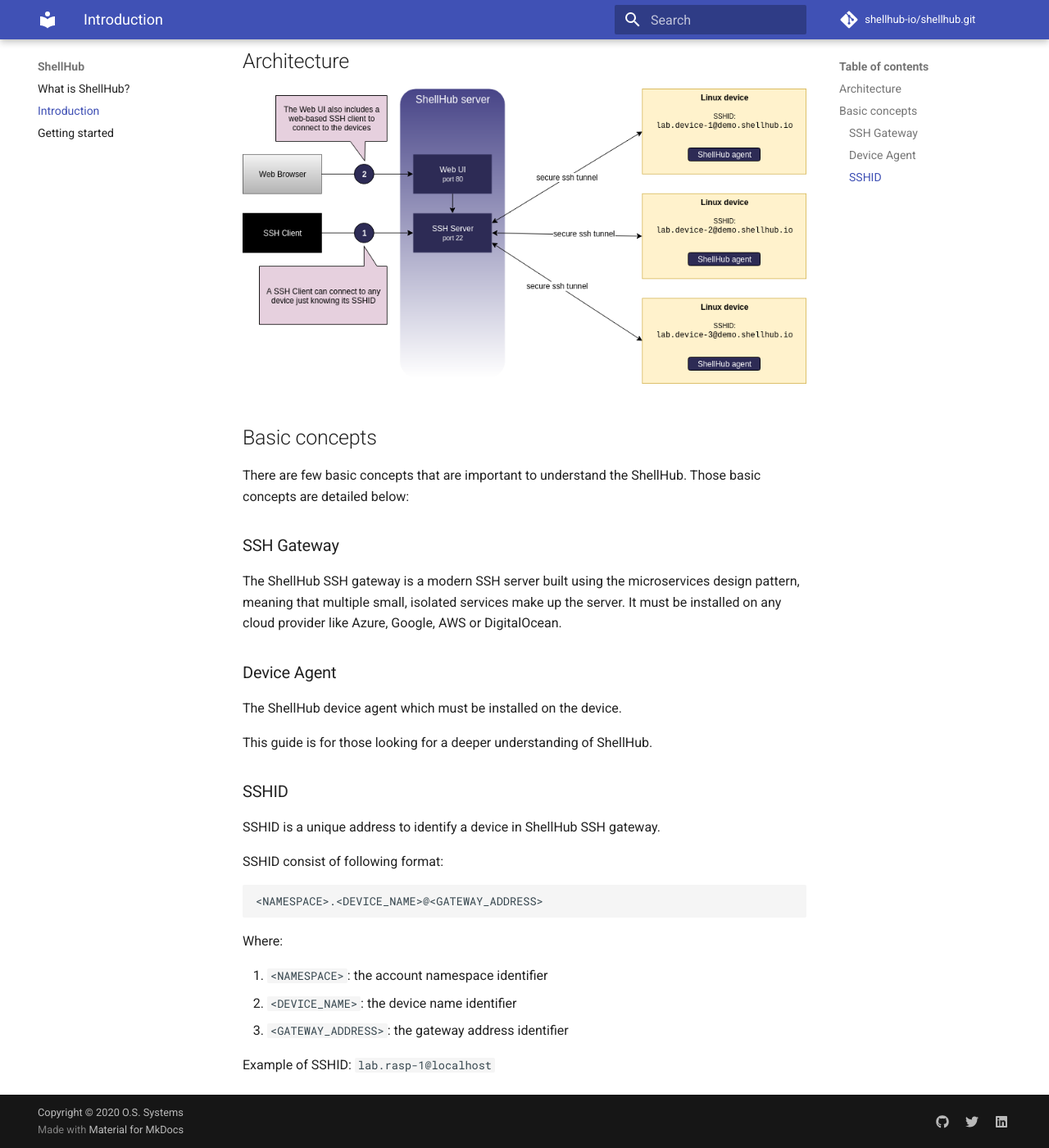
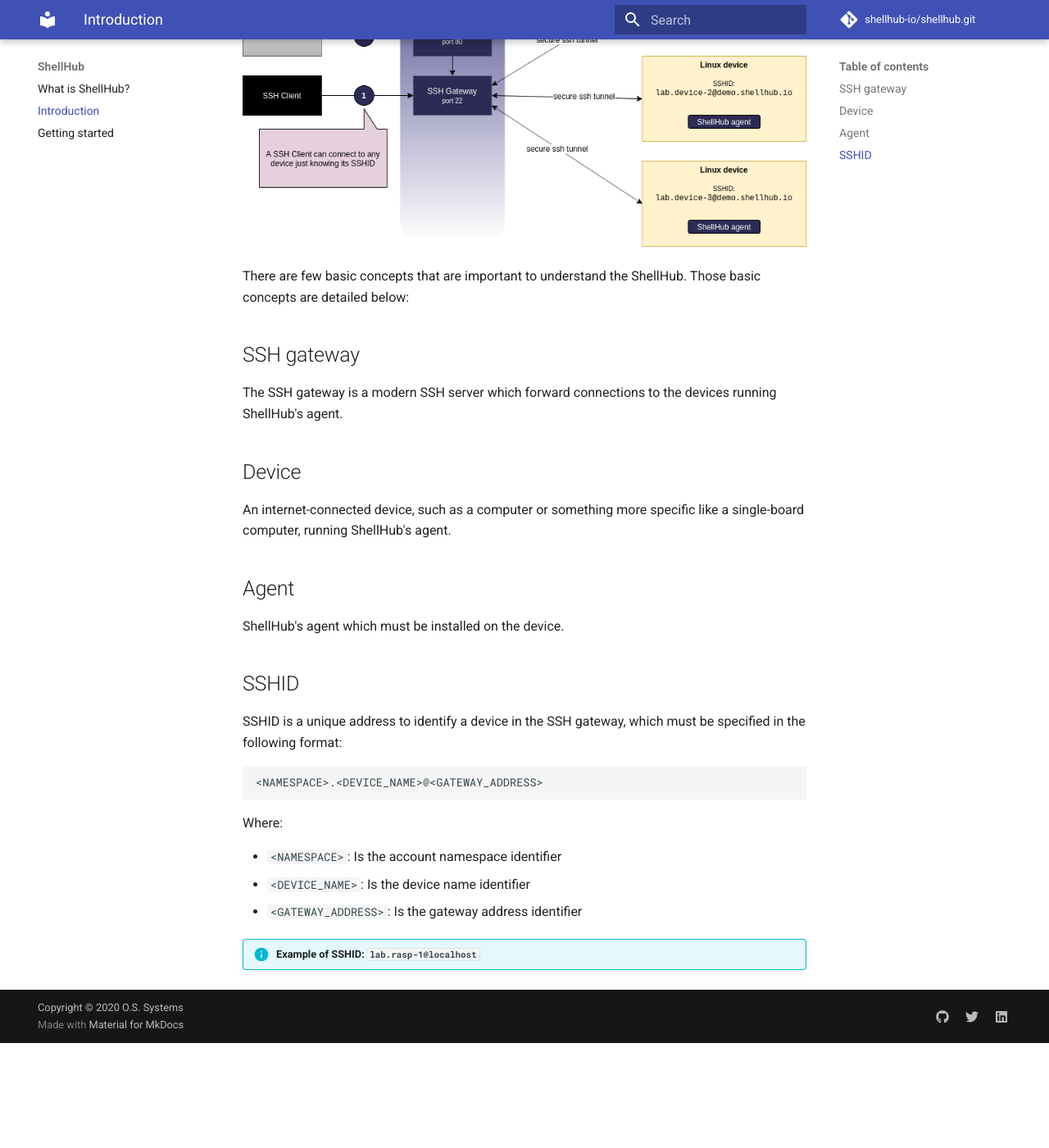
Before and after one commit to shellhub-io/shellhub-io.github.io, an MkDocs documentation site: the page built from docs/introduction.md, in a window 1280 px wide and 1400 px high, scrolled down 281 px. Shown: the whole window at 82% size. Built offline with MkDocs 1.6.1 and Material for MkDocs 9.7.7, drawn with Linux system fonts in a browser that asks for light colours; comment, search, counter and statistics services are not loaded; after the commit the page ends 1553 px from its top, so only the background shows below that; some of the changed text lies outside the part shown.

Commit message:
introduction: rework

```diff
--- a/docs/introduction.md
+++ b/docs/introduction.md
@@ -2,43 +2,35 @@
 
 This introduction section is intended to give a high-level overview of the ShellHub.
 
-The ShellHub is composed of two major parts, the **SSH Gateway** and the **Device Agent**.
-These parts work together to provide a secure SSH connection across the network
-to Linux-based devices.
-
-## Architecture
-
 ![Diagram](img/diagram.png)
-
-## Basic concepts
 
 There are few basic concepts that are important to understand the ShellHub.
 Those basic concepts are detailed below:
 
-### SSH Gateway
+## SSH gateway
 
-The ShellHub SSH gateway is a modern SSH server built using the microservices
-design pattern, meaning that multiple small, isolated services make up the server.
-It must be installed on any cloud provider like Azure, Google, AWS or DigitalOcean.
+The SSH gateway is a modern SSH server which forward connections to the devices
+running ShellHub's agent.
 
-### Device Agent
+## Device
 
-The ShellHub device agent which must be installed on the device.
+An internet-connected device, such as a computer or something more specific like a single-board computer, running ShellHub's agent.
 
-This guide is for those looking for a deeper understanding of ShellHub.
+## Agent
 
-### SSHID
+ShellHub's agent which must be installed on the device.
 
-SSHID is a unique address to identify a device in ShellHub SSH gateway.
+## SSHID
 
-SSHID consist of following format:
+SSHID is a unique address to identify a device in the SSH gateway, which must
+be specified in the following format:
 
     <NAMESPACE>.<DEVICE_NAME>@<GATEWAY_ADDRESS>
 
 Where:
 
-1. `<NAMESPACE>`: the account namespace identifier
-2. `<DEVICE_NAME>`: the device name identifier
-3. `<GATEWAY_ADDRESS>`: the gateway address identifier
+* `<NAMESPACE>`: Is the account namespace identifier
+* `<DEVICE_NAME>`: Is the device name identifier
+* `<GATEWAY_ADDRESS>`: Is the gateway address identifier
 
-Example of SSHID: `lab.rasp-1@localhost`
+!!! info "Example of SSHID: `lab.rasp-1@localhost`"
```
Also changed, not shown: docs/img/diagram.png.
